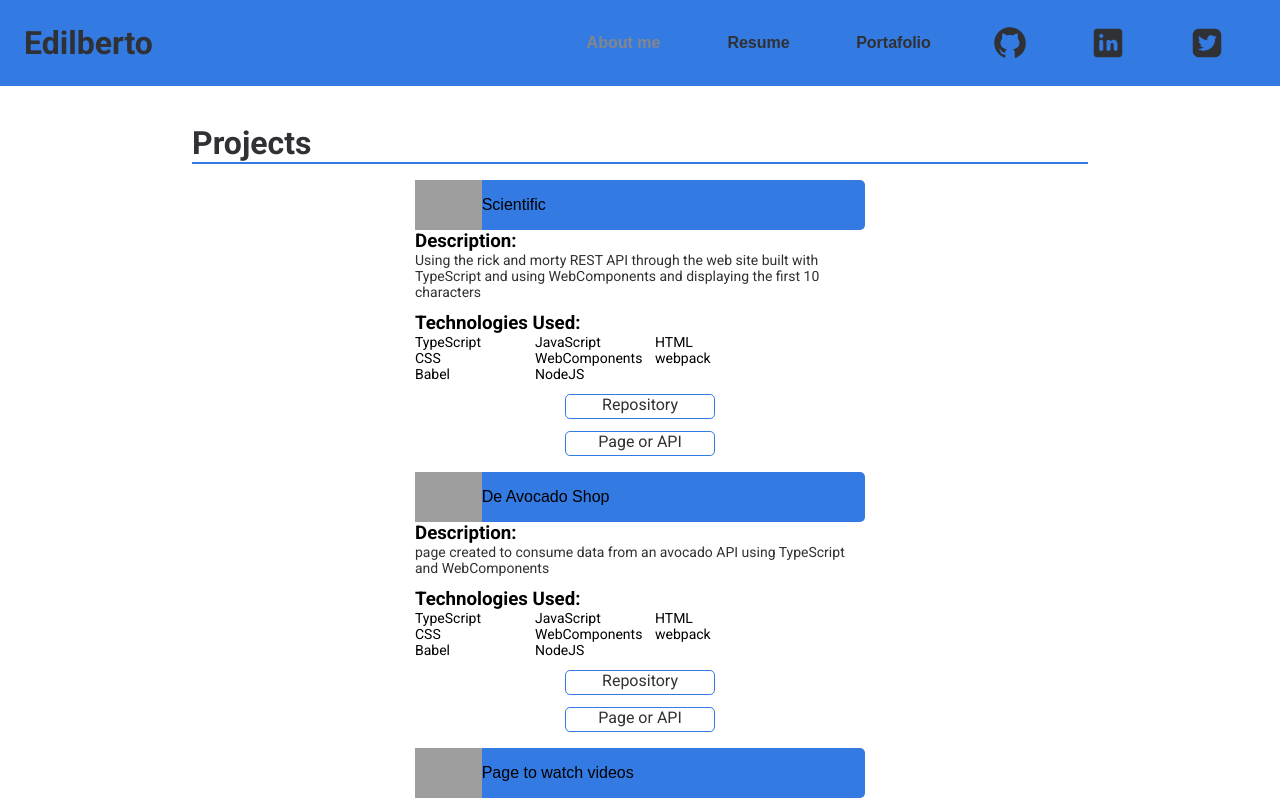
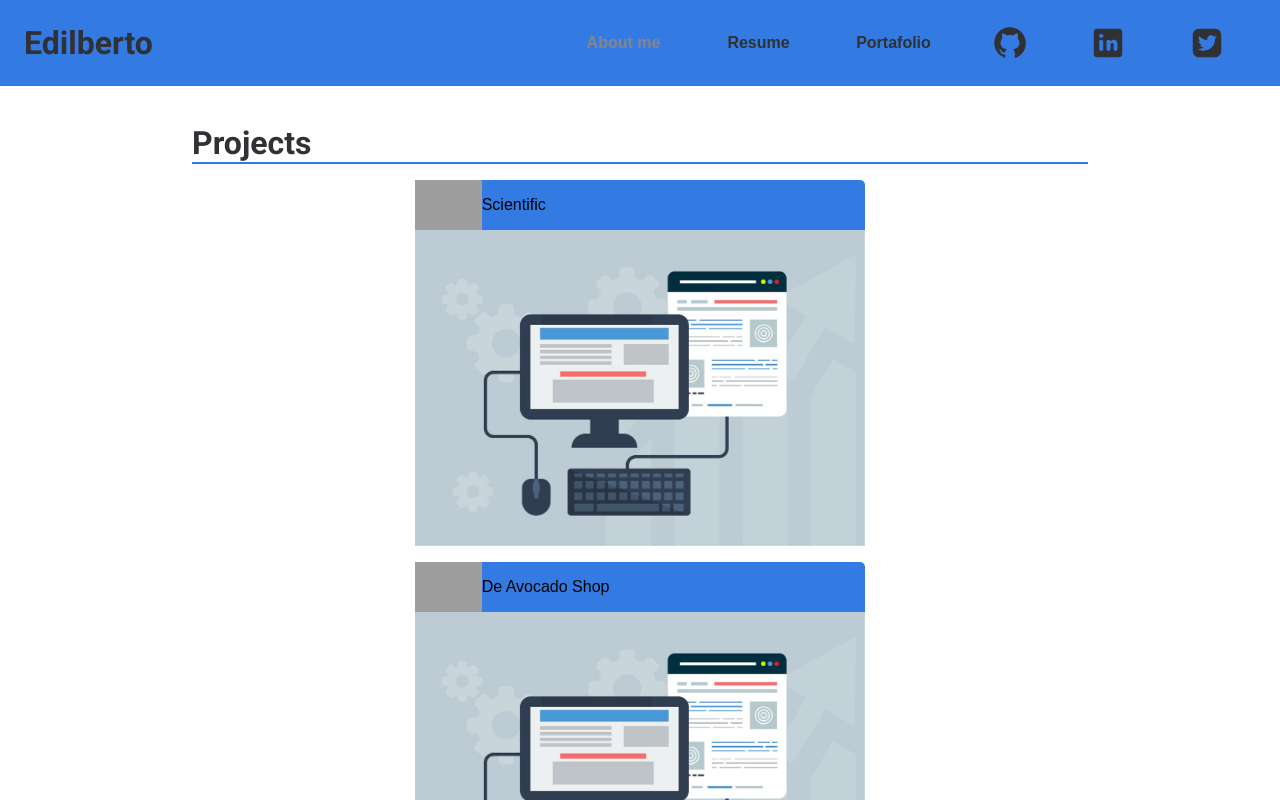
Before and after one commit to Edilberto-Vazquez/Edilberto-Vazquez.github.io, a React app: page /portafolio in a window 1280 px wide. Shown: the top 800 px of the page. Built offline with nearby package versions, Linux system fonts and the light colour scheme; grey boxes are pictures that could not be loaded.

Commit message:
changed style in ProjectCard component

```diff
--- a/src/components/ProjectsCard.jsx
+++ b/src/components/ProjectCard.jsx
@@ -1,7 +1,8 @@
 import React, { useState, createRef, useEffect } from "react";
 import arrowButton from "../assets/icons/icons8-flecha-ampliar-48.png";
+import website from "../assets/images/website.react.jpg";
 
-const ProjectsCard = ({ projectName, information }) => {
+const ProjectCard = ({ projectName, information }) => {
   const [display, setDisplay] = useState(false);
   const displayInfo = createRef();
   const displayButton = createRef();
@@ -23,10 +24,10 @@ const ProjectsCard = ({ projectName, information }) => {
   }, []);
 
   return (
-    <div className="project" key={projectName}>
+    <div className="project-card" key={projectName}>
       <button
         ref={displayButton}
-        className="project__display-information"
+        className="project-card__display-information"
         onClick={handleDisplay}
       >
         <img
@@ -39,16 +40,16 @@ const ProjectsCard = ({ projectName, information }) => {
       </button>
       <div
         ref={displayInfo}
-        className="project-information"
+        className="project-card__details"
         aria-expanded={display}
       >
-        <div className="project-information__description">
+        <div className="project-card__details-description">
           <h3>Description:</h3>
           <p>{information.description}</p>
         </div>
-        <div className="project-information__technologies-used">
+        <div className="project-card__details-technologies">
           <h3>Technologies Used:</h3>
-          <ul className="technologies">
+          <ul>
             {information.technologiesUsed.map((technology) => {
               return (
                 <li className="technology" key={technology}>
@@ -58,23 +59,19 @@ const ProjectsCard = ({ projectName, information }) => {
             })}
           </ul>
         </div>
-        <a
-          className="project-information__repository"
-          href={information.repository}
-          target="_blank"
-        >
-          Repository
-        </a>
-        <a
-          className="project-information__page-or-api"
-          href={information.pageOrAPI}
-          target="_blank"
-        >
-          Page or API
-        </a>
+        <div className="project-card__details-links">
+          <a href={information.repository}>Repository</a>
+          <a href={information.pageOrAPI}>Page or API</a>
+        </div>
+        <img
+          className="project-card__details-image"
+          src={website}
+          alt="project image"
+          aria-expanded={display}
+        />
       </div>
     </div>
   );
 };
 
-export default ProjectsCard;
+export default ProjectCard;
--- a/src/pages/Portafolio.jsx
+++ b/src/pages/Portafolio.jsx
@@ -1,6 +1,6 @@
 import React from "react";
 import SectionLayout from "../components/SectionLayout";
-import ProjectsCard from "../components/ProjectsCard";
+import ProjectCard from "../components/ProjectCard";
 import Projects from "../utils/portafolio";
 
 const Portafolio = () => {
@@ -9,7 +9,7 @@ const Portafolio = () => {
       <SectionLayout title="Projects">
         {Projects.map(({ projectName, information }) => {
           return (
-            <ProjectsCard
+            <ProjectCard
               projectName={projectName}
               information={information}
               key={projectName}
--- a/src/styles/_globals.scss
+++ b/src/styles/_globals.scss
@@ -60,6 +60,16 @@ li {
 @mixin hover-icons {
   filter: invert(63%) sepia(79%) saturate(1%) hue-rotate(26deg) brightness(98%)
     contrast(98%);
+}
+
+/* cards layout */
+
+@mixin cards-layout {
+  max-width: 450px;
+  min-width: 272px;
+  display: grid;
+  grid-auto-rows: max-content;
+  row-gap: $gap-container;
 }
 
 @mixin section-layout {
--- a/src/styles/components/_project-card.scss
+++ b/src/styles/components/_project-card.scss
@@ -1,10 +1,9 @@
-.project {
-  width: 100%;
+.project-card {
   height: auto;
-  display: grid;
+  @include cards-layout;
 }
 
-.project__display-information {
+.project-card__display-information {
   width: 100%;
   height: 50px;
   display: flex;
@@ -12,7 +11,8 @@
   border: none;
   font-size: $size-text-2;
   background: $soft-primary-color;
-  border-radius: 5px;
+  border-top-left-radius: 5px;
+  border-top-right-radius: 5px;
   .arrow-image {
     height: 100%;
   }
@@ -21,46 +21,59 @@
   }
 }
 
-.project__display-information:hover {
-  background-color: $strong-color-primary;
+.project-card__details {
+  width: 100%;
+  height: 300px;
+  display: grid;
+  grid-template-rows: calc(45% - 16px) calc(45% - 16px) calc(10%);
+  row-gap: $gap-container;
+  &-description,
+  &-technologies {
+    display: grid;
+    padding-inline: $padding-container;
   }
-
-.project-information {
+  &-technologies {
+    ul {
+      display: grid;
+      grid-template-columns: repeat(auto-fit, minmax(60px, 120px));
+    }
+  }
+  &-links {
     width: 100%;
-  height: auto;
+    height: 100%;
+    padding-inline: $padding-container;
     display: grid;
-  grid-template-columns: repeat(auto-fit, minmax(272px, 1fr));
-  gap: 12px;
-  overflow: hidden;
-  max-height: 500px;
-  transition: max-height 700ms linear;
-  font-size: $size-text-2;
-  div {
-    display: grid;
-  }
+    place-items: center;
+    grid-template-columns: repeat(2, 1fr);
     a {
-    width: 150px;
+      width: 115px;
       height: 25px;
-    place-self: center;
+      border: 1px solid $strong-color-primary;
+      border-radius: 5px;
       text-decoration: none;
       text-align: center;
       color: $soft-secondary-color;
-    border: 1px solid $strong-color-primary;
-    border-radius: 5px;
     }
     a:hover {
       background-color: $strong-color-primary;
     }
   }
-
-.project-information[aria-expanded="true"] {
-  max-height: 0px;
-  transition: max-height 500ms cubic-bezier(0, 1, 0, 1);
+  &-image {
+    width: 100%;
+    height: 316px;
+    position: relative;
+    bottom: calc(100% + 16px);
+    object-fit: cover;
+    max-width: 450px;
+    transition: max-width 700ms linear;
   }
-
-.project-information__technologies-used {
-  .technologies {
-    display: grid;
-    grid-template-columns: repeat(auto-fit, minmax(60px, 120px));
+  &-image[aria-expanded="true"] {
+    max-width: 0;
+    transition: max-width 1000ms cubic-bezier(0, 1, 0, 1);
+  }
+  h3,
+  p,
+  a {
+    font-size: $size-text-2;
   }
 }
--- a/src/styles/components/_section-card.scss
+++ b/src/styles/components/_section-card.scss
@@ -1,9 +1,5 @@
 .section-card {
-  max-width: 450px;
-  min-width: 272px;
-  display: grid;
-  grid-auto-rows: max-content;
-  row-gap: $gap-container;
+  @include cards-layout;
   &__subtitle {
     max-width: 200px;
     font-size: $size-text-2;
--- a/src/styles/components/_section-layout.scss
+++ b/src/styles/components/_section-layout.scss
@@ -12,9 +12,11 @@
   }
   &__cards {
     width: 100%;
+    height: auto;
     display: grid;
     justify-content: center;
+    grid-auto-rows: auto;
+    grid-template-columns: repeat(auto-fit, minmax(272px, 450px));
     gap: $gap-container;
-    grid-template-columns: repeat(auto-fit, minmax(272px, 450px));
   }
 }
```
Also changed, not shown: src/assets/images/website.react.jpg (added). Lines whose indentation alone changed are shown as unchanged.
